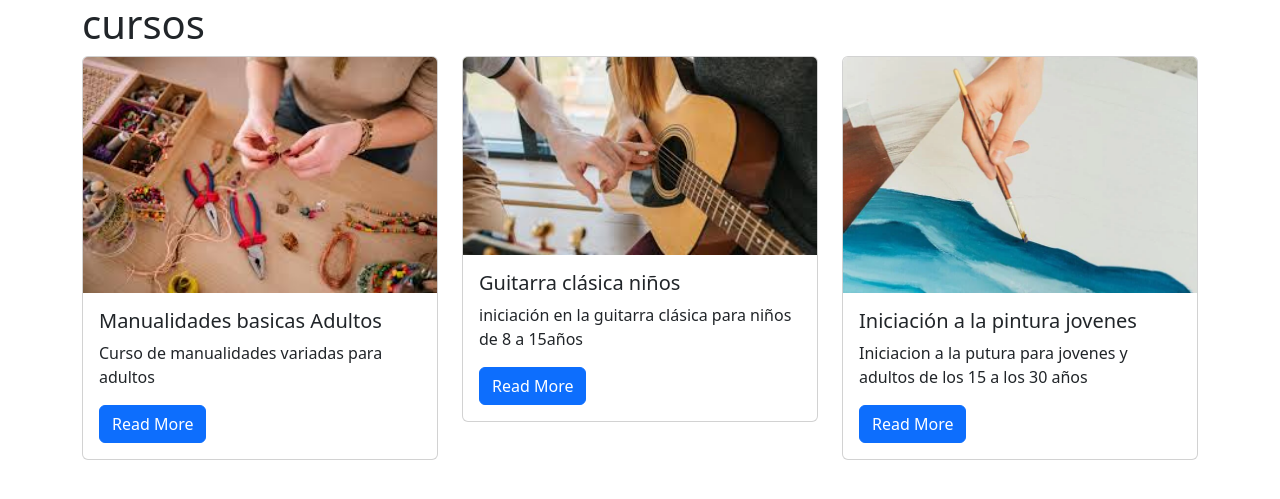
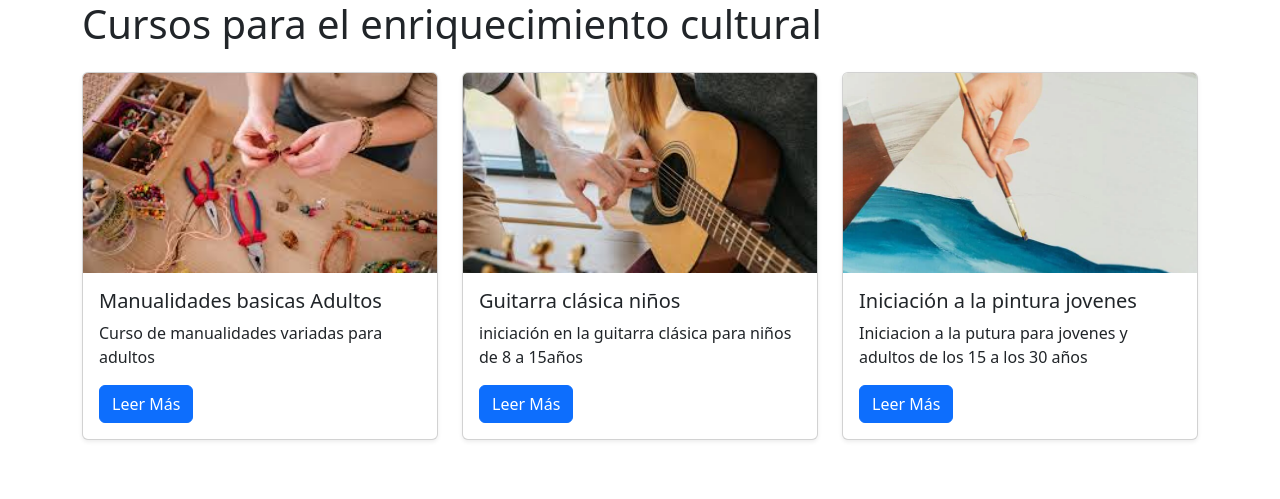
Before and after one commit to didieralz/web-casacultura, a Django app: page /index in a window 1280 px wide. Shown: the top 499 px of the page. Run offline with Django 5.2, Linux system fonts and the light colour scheme; data comes from the database, SQL or seed files in the repository.

Commit message:
se mejora el estilo de curso_index

```diff
--- a/cursos/templates/cursos/curso_index.html
+++ b/cursos/templates/cursos/curso_index.html
@@ -1,21 +1,23 @@
 {% extends "base.html" %}
 
 {% block page_content %}
-<h1>cursos</h1>
+<h1 class="mb-4">Cursos para el enriquecimiento cultural</h1>
 <div class="row">
 {% for Curso in Cursos %}
     <div class="col-md-4">
-        <div class="card mb-2">
+        <div class="card h-100 shadow-sm">
             {% if Curso.image %}
-                <img class="card-img-top" src="{{ Curso.image.url }}">
+                <img class="card-img-top" src="{{ Curso.image.url }}" alt="Imagen del curso" style="height: 200px; object-fit: cover;" overflow = "hidden">
             {% endif %}
-            <div class="card-body">
+            <div class="card-body d-flex flex-column">
                 <h5 class="card-title">{{ Curso.nombre }}</h5>
-                <p class="card-text">{{ Curso.descripcion }}</p>
-                <a href="{% url 'curso_detail' Curso.pk %}"
-                   class="btn btn-primary">
-                    Read More
-                </a>
+                <p class="card-text">{{ Curso.descripcion|truncatewords:20 }}</p>
+                <div class="mt-auto">
+                    <a href="{% url 'curso_detail' Curso.pk %}"
+                    class="btn btn-primary btn-block">
+                    Leer Más
+                    </a>
+                </div>
             </div>
         </div>
     </div>
--- a/progess.txt
+++ b/progess.txt
@@ -18,14 +18,15 @@ Completado:
     * se han agregado 3 cursos y 2 categorias
 # versiones de prueba de las vistas de index y detalle
 # Agregar la funcion en vista y la url necesaria para poder tener un boton en home que lleve al  index
-# se modifica modelo de cursos para que se puedan guardar imagenes
+# modificar modelo de cursos para poder subir imagenes (https://realpython.com/get-started-with-django-1/#upload-images)
 # Se añaden imagenes desde la interfaz de admin
+# se modifican las primeras vistas de index y details para comprobar que las imagenes se renderizan correctamente
 
 
 ---------
 Pendiente:
 
-# modificar modelo de cursos para poder subir imagenes (https://realpython.com/get-started-with-django-1/#upload-images)
+
 
 # Formularios: (https://developer.mozilla.org/es/docs/Learn/Server-side/Django/Forms#proceso_del_manejo_de_formularios_de_django)
     * formulario de registro de usuario
```
